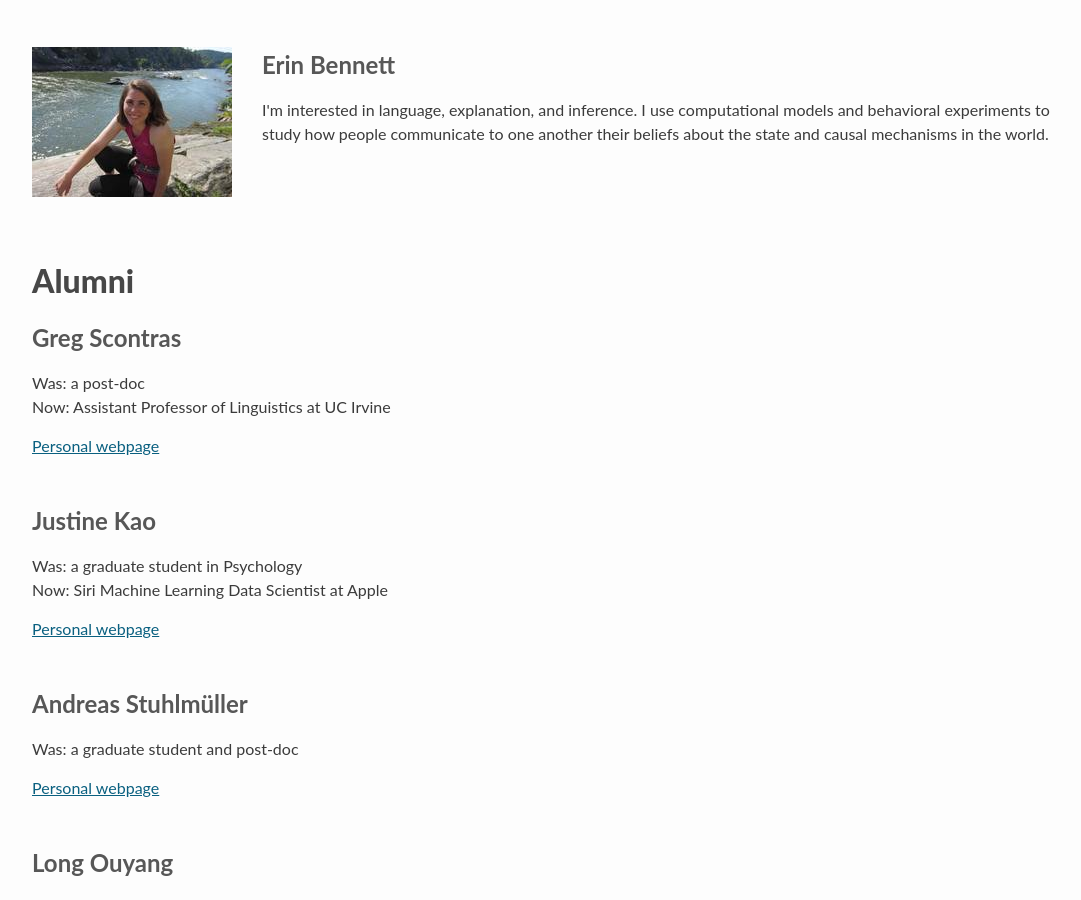
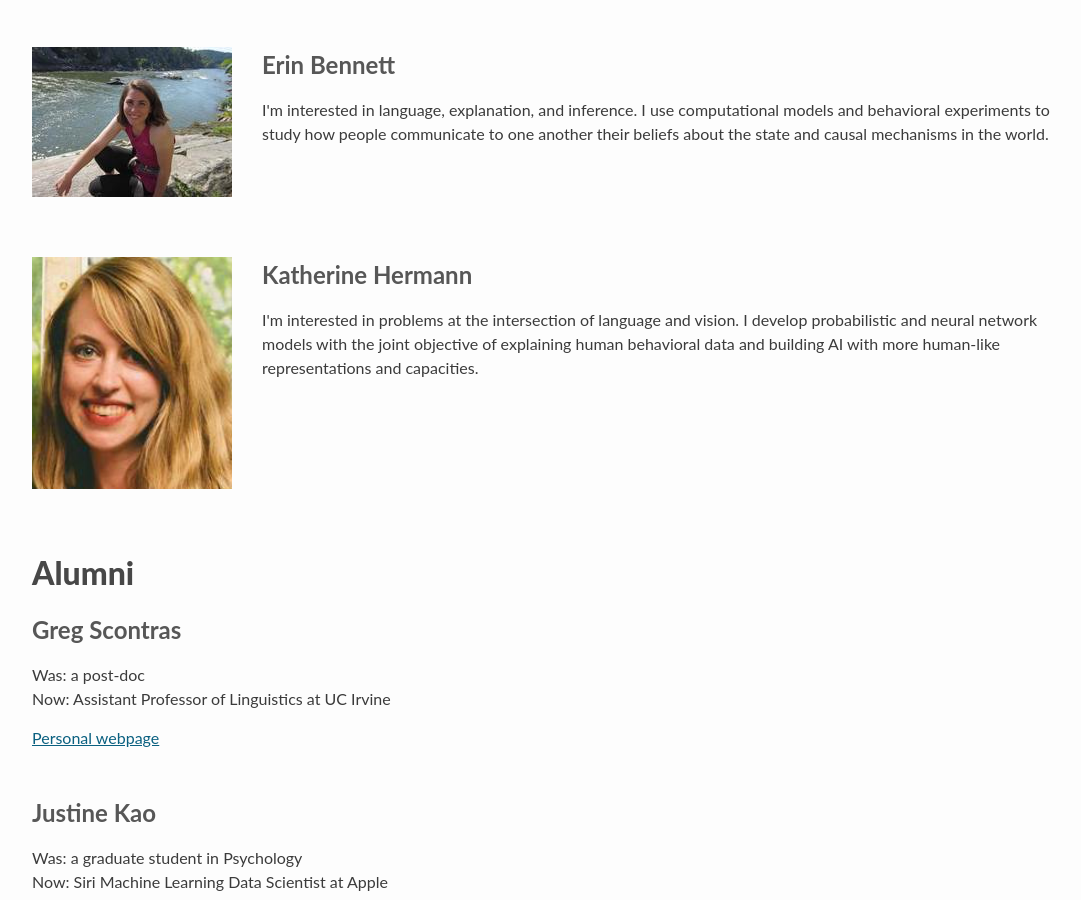
Before and after one commit to stanford-cocolab/cocolab.stanford.edu, a Jekyll site: the page built from 01-people.html, in a window 1280 px wide and 900 px high, scrolled down 2017 px. Shown: the whole window, without its empty margins (94-1175 px from the left). Built offline with Jekyll 4.4.1, drawn with Linux system fonts in a browser that asks for light colours; Markdown is read by kramdown in place of the engine named in the settings; a script that is not in the unit is left out.

Commit message:
Add katherine's photo & blurb

```diff
--- a/_data/cocolab.yml
+++ b/_data/cocolab.yml
@@ -76,6 +76,15 @@
           computational models and behavioral experiments to study how
           people communicate to one another their beliefs about
           the state and causal mechanisms in the world.
+    - name: Katherine Hermann
+      img: katherine.jpg
+      bio:
+        - >
+          I'm interested in problems at the intersection of language and
+          vision. I develop probabilistic and neural network models with the
+          joint objective of explaining human behavioral data and building AI
+          with more human-like representations and capacities.
+
 - role: Alumni
   people:
     - name: Greg Scontras
```
Also changed, not shown: images/members/katherine.jpg (added).
